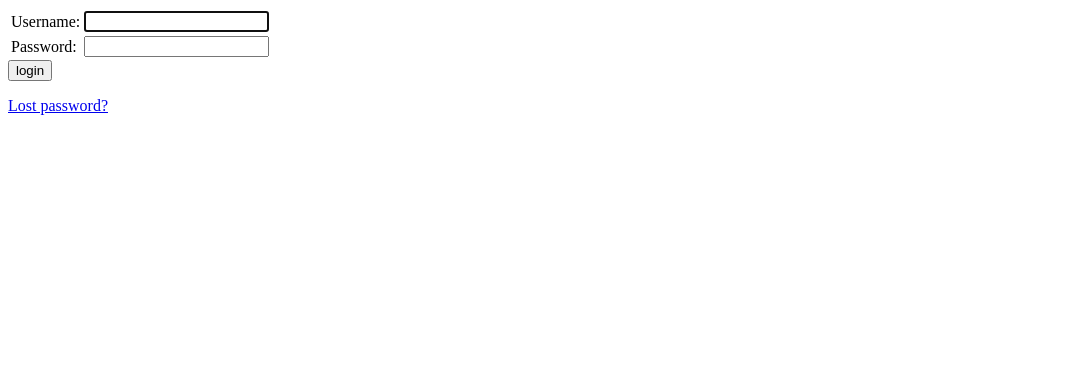
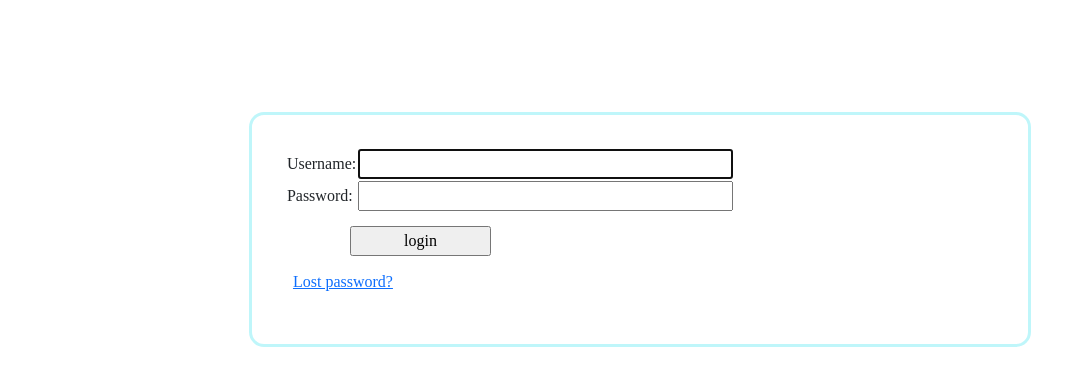
Before and after one commit to Katerina964/canban_board, a Django app: page /accounts/login/ in a window 1280 px wide. Shown: the top 386 px of the page, without its empty margins (0-1086 px from the left). Run offline with Django 3.2, Linux system fonts and the light colour scheme.

Commit message:
before lending

```diff
--- a/django/canban_board/templates/canban_board/create_card.html
+++ b/django/canban_board/templates/canban_board/create_card.html
@@ -3,13 +3,10 @@
 {% block content %}
 <div class="container">
 <div class="create mx-lg-auto">
-<form action="{% url 'canban_board:create_card' %}" method="POST">{% csrf_token %}
-
-          <!-- {{ form.as_p }} -->
+<form  method="POST">{% csrf_token %}
           <table>
             {{ form }}
           </table>
-
      <button type="submit" value="SAVE" class="btn btn-outline-info mx-lg-auto" >Save</button>
 </form>
 </div>
--- a/django/canban_board/templates/registration/login.html
+++ b/django/canban_board/templates/registration/login.html
@@ -1,5 +1,7 @@
-
+{% extends 'canban_board/base.html' %}
 {% block content %}
+<div class="container">
+<div class="create mx-lg-auto">
 
 {% if form.errors %}
 <p>Your username and password didn't match. Please try again.</p>
@@ -26,10 +28,13 @@
 </tr>
 </table>
 
-<input type="submit" value="login">
+<input type="submit" value="login" style="width:20%; margin-top: 2%; margin-left: 9%; margin-bottom: 2%">
 <input type="hidden" name="next" value="{{ next }}">
 </form>
 
 <p><a href="{% url 'password_reset' %}">Lost password?</a></p>
+</div>
+</div>
+
 
 {% endblock %}
--- a/django/canban_board/urls.py
+++ b/django/canban_board/urls.py
@@ -7,7 +7,6 @@ app_name = 'canban_board'
 urlpatterns = [
     path('', views.list, name='list'),
     path('logout_view', views.logout_view, name='logout_view'),
-    # path('save_card', views.save_card, name='save_card'),
     path('delete_card/<int:pk>/', views.delete_card, name='delete_card'),
     path('change_card/<int:pk>/', views.change_card, name='change_card'),
     path('create_card', views.create_card, name='create_card'),
--- a/django/project/settings.py
+++ b/django/project/settings.py
@@ -133,4 +133,3 @@ USE_TZ = True
 
 STATIC_URL = '/static/'
 SESSION_ENGINE = 'django.contrib.sessions.backends.signed_cookies'
-USE_L10N = True
```
Also changed, not shown: django/canban_board/views.py (+6 -3 lines).
